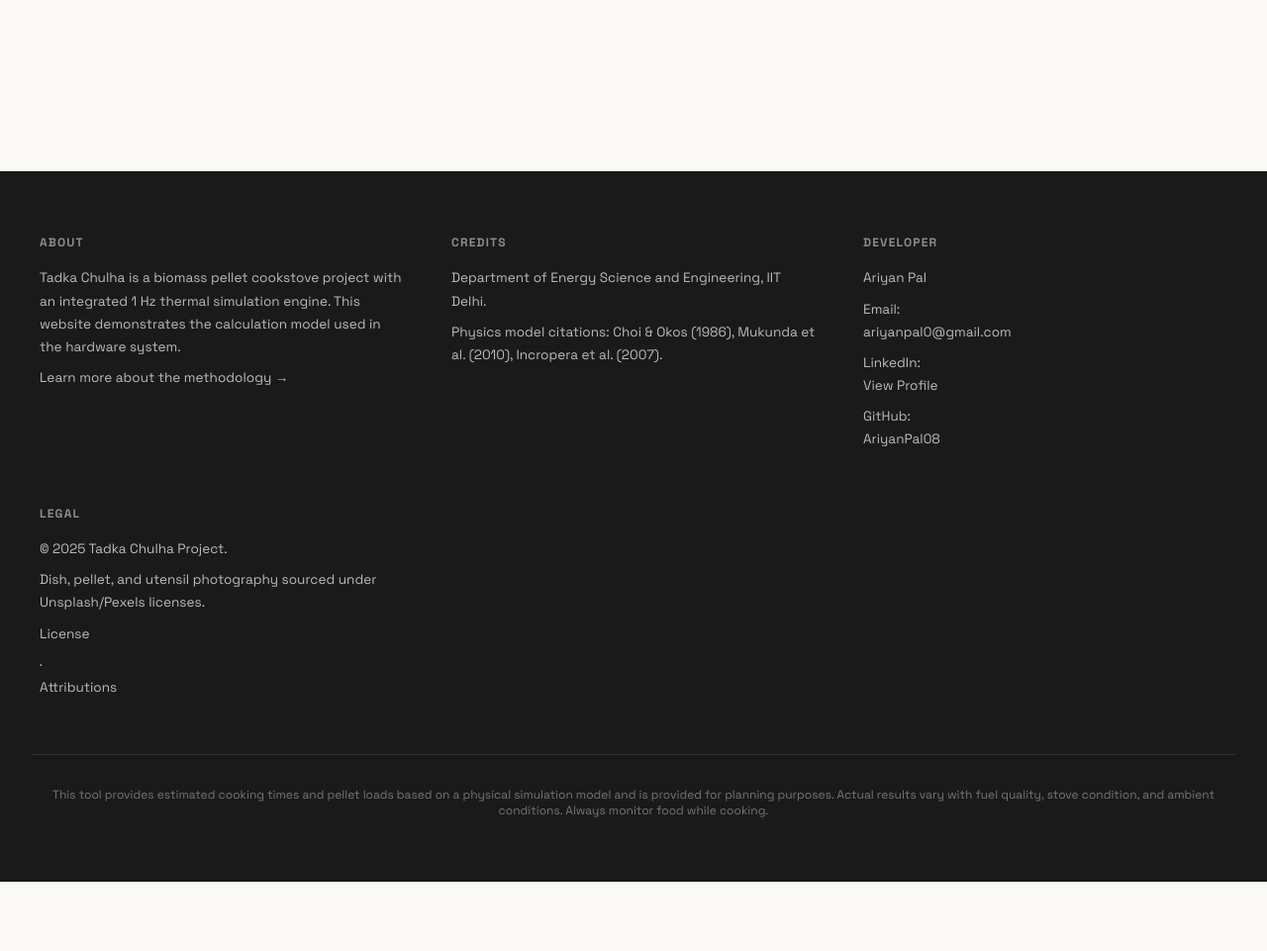
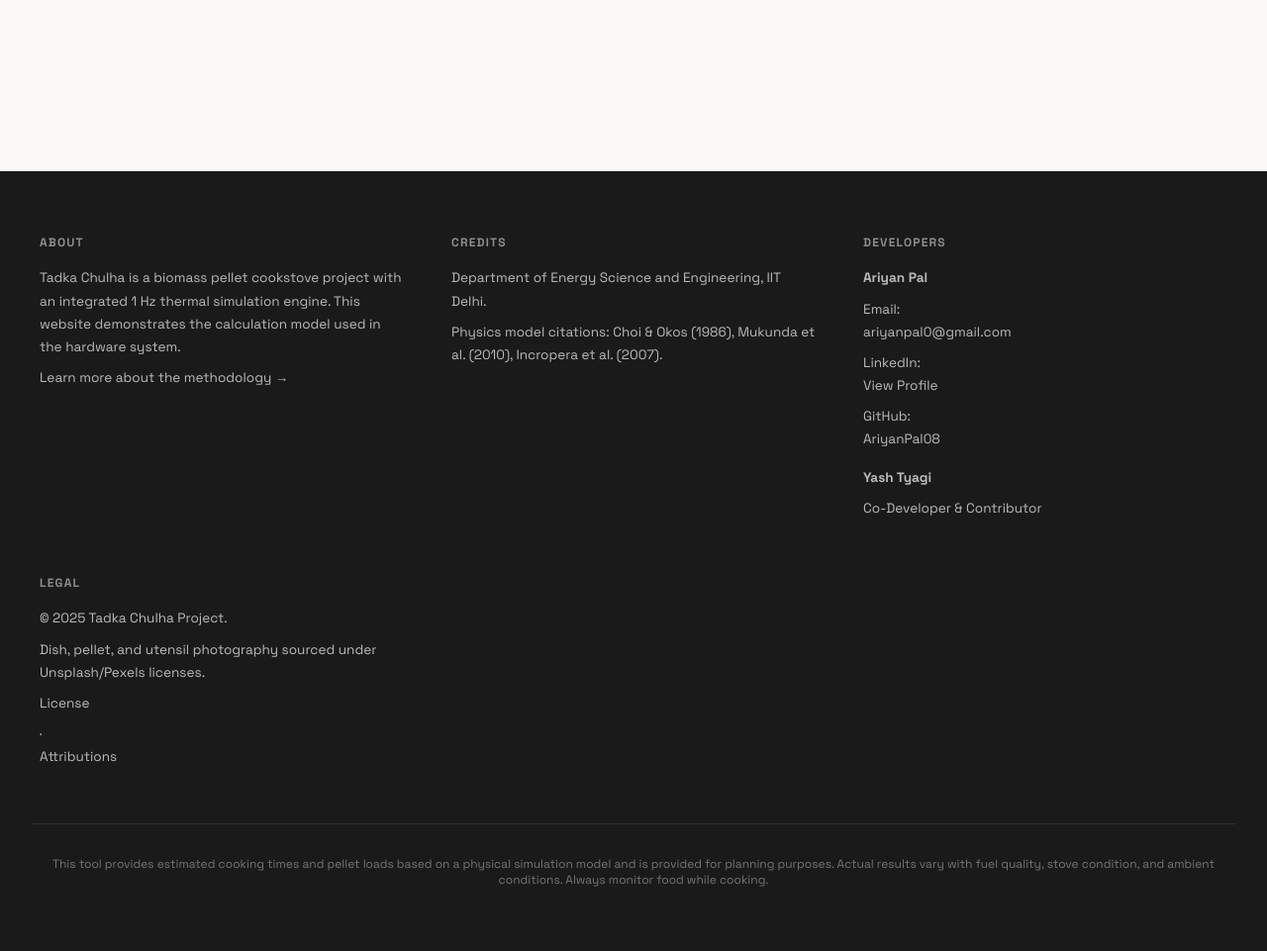
Before and after one commit to AriyanPal08/Advance-Cookstove-Pellet-calculator, a Flask app: page / in a window 1280 px wide. Shown: the part 4180-5141 px from the top of the page at 99% size. Before the commit the page ends 5071 px from the top, so only its background shows below. Run offline with Flask 3, Linux system fonts and the light colour scheme.

Commit message:
docs: add Yash Tyagi as Co-Developer in website footer and README credits

```diff
--- a/software/templates/index.html
+++ b/software/templates/index.html
@@ -374,11 +374,17 @@
       <p>Physics model citations: Choi & Okos (1986), Mukunda et al. (2010), Incropera et al. (2007).</p>
     </div>
     <div class="footer-col">
-      <h4>Developer</h4>
-      <p>Ariyan Pal</p>
-      <p>Email: <a href="mailto:ariyanpal0@gmail.com">ariyanpal0@gmail.com</a></p>
-      <p>LinkedIn: <a href="http://linkedin.com/in/ariyan-pal-590b0b321/" target="_blank">View Profile</a></p>
-      <p>GitHub: <a href="https://github.com/AriyanPal08" target="_blank">AriyanPal08</a></p>
+      <h4>Developers</h4>
+      <div class="mb-4">
+        <p class="font-bold text-white">Ariyan Pal</p>
+        <p>Email: <a href="mailto:ariyanpal0@gmail.com">ariyanpal0@gmail.com</a></p>
+        <p>LinkedIn: <a href="http://linkedin.com/in/ariyan-pal-590b0b321/" target="_blank">View Profile</a></p>
+        <p>GitHub: <a href="https://github.com/AriyanPal08" target="_blank">AriyanPal08</a></p>
+      </div>
+      <div>
+        <p class="font-bold text-white">Yash Tyagi</p>
+        <p>Co-Developer & Contributor</p>
+      </div>
     </div>
     <div class="footer-col">
       <h4>Legal</h4>
```
Also changed, not shown: README.md.
